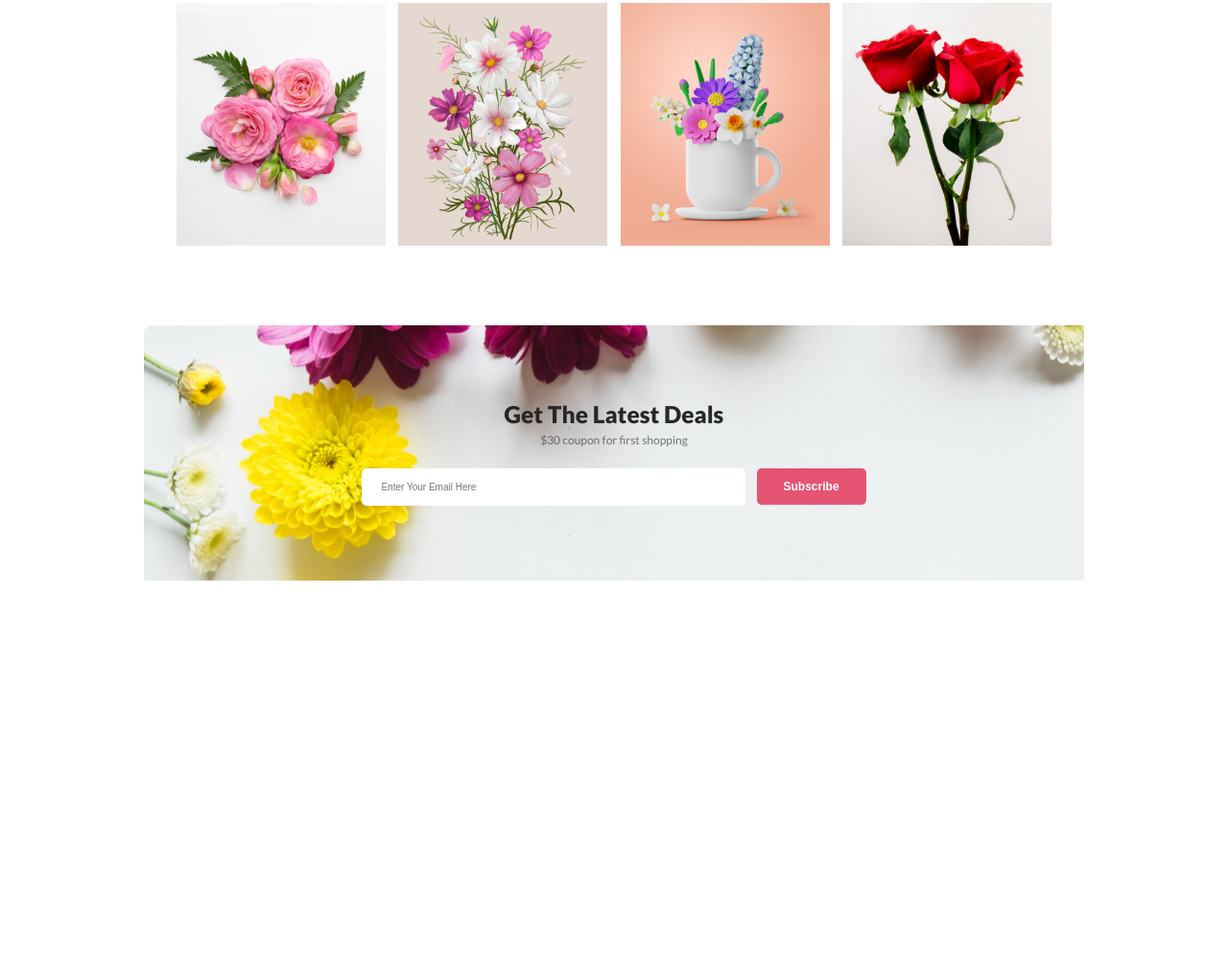
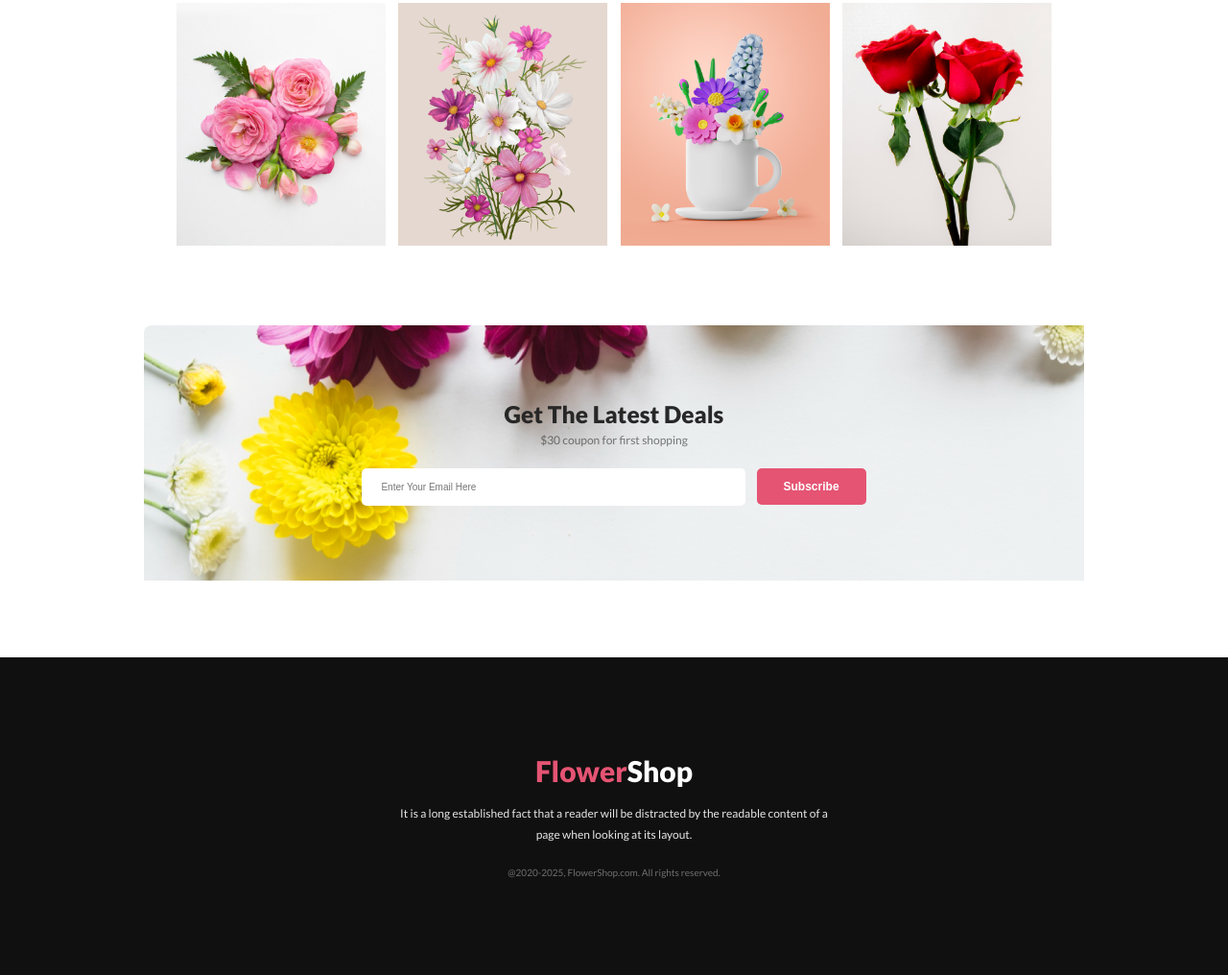
Before and after one commit to AAzizshishir/flower-shop, a plain HTML site: page index.html in a window 1280 px wide. Shown: the part 2012-3028 px from the top of the page at 96% size. Before the commit the page ends 2697 px from the top, so only its background shows below. Drawn offline with Linux system fonts and the light colour scheme.

Commit message:
added footer section

```diff
--- a/index.html
+++ b/index.html
@@ -109,6 +109,13 @@
           </section>
           <!-- Latest Deals/Offer Section End -->
 
+          <!-- Footer Section -->
+           <footer class="footer">
+            <h1 class="footer-title">Flower<span>Shop</span></h1>
+            <p class="footer-description">It is a long established fact that a reader will be distracted by the readable content of a page when looking at its layout.</p>
+            <small>@2020-2025, FlowerShop.com. All rights reserved. </small>
+           </footer>
+           <!-- Footer Section End -->
   </main>
   </body>
 </html>
--- a/style.css
+++ b/style.css
@@ -202,6 +202,34 @@ section {
 }
 /* Latest Deals/Offer Section Style End */
 
+/* Footer Section Style */
+.footer {
+  background: rgb(17, 16, 16);
+  padding: 100px 414px;
+  text-align: center;
+}
+.footer .footer-title {
+  color: rgb(229, 84, 115);
+  font-size: 30px;
+  font-weight: 800;
+}
+.footer .footer-title span {
+  color: #ffffff;
+}
+.footer .footer-description {
+  color: rgba(255, 255, 255, 0.9);
+  font-size: 12px;
+  font-weight: 400;
+  line-height: 22px;
+  margin: 1rem 0;
+}
+.footer small {
+  color: rgba(255, 255, 255, 0.4);
+  font-size: 10px;
+  font-weight: 400;
+}
+/* Footer Section Style End */
+
 /* Responsive */
 /* For Mobile */
 @media screen and (max-width: 576px) {
@@ -250,6 +278,9 @@ section {
   .deals .section-title {
     color: #000;
   }
+  .footer {
+    padding: 50px 20px;
+  }
 }
 /* For Tablet */
 @media screen and (min-width: 576px) and (max-width: 992px) {
@@ -266,4 +297,15 @@ section {
   .deals {
     padding: 20px;
   }
+  .feature {
+    max-width: 620px;
+    margin: 0 auto;
+  }
+  .footer {
+    padding: 80px 30px;
+  }
+  .footer .footer-description {
+    width: 400px;
+    margin: 20px auto;
+  }
 }
```
